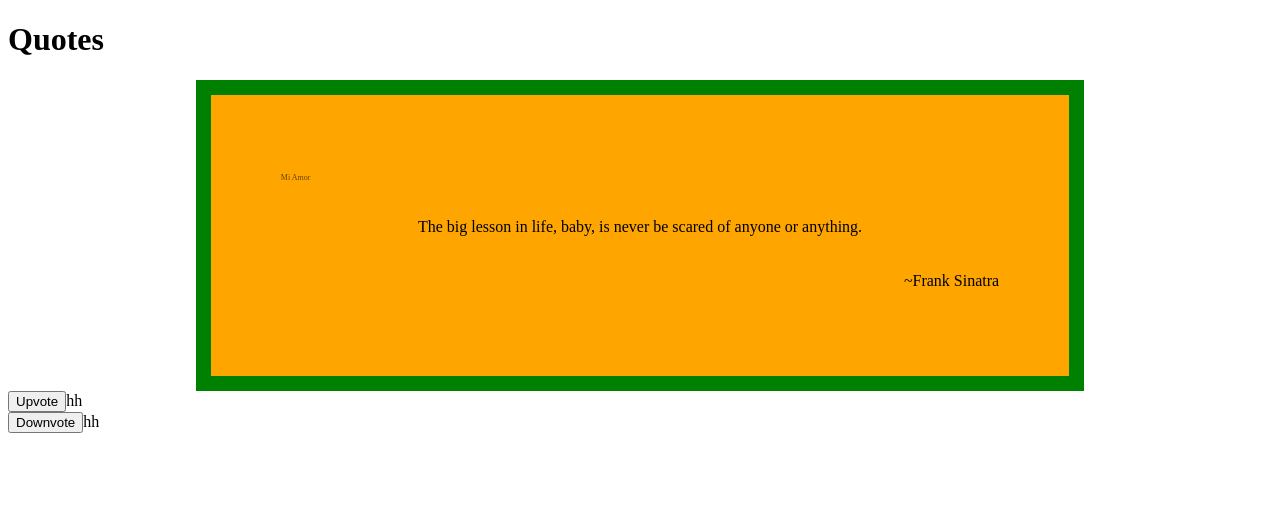
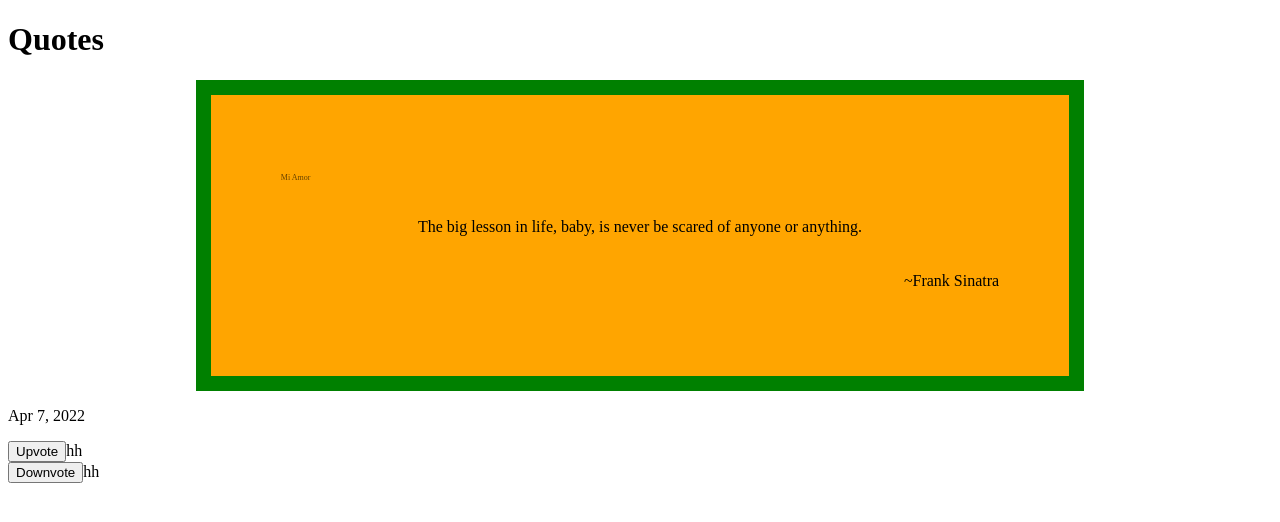
Before and after one commit to Miss-Faith/Quotes, an Angular app: page / in a window 1280 px wide. Shown: the top 522 px of the page. Built offline with nearby package versions, Linux system fonts and the light colour scheme.

Commit message:
Add date type and date pipe

```diff
--- a/src/app/quotes.ts
+++ b/src/app/quotes.ts
@@ -1,3 +1,3 @@
 export class Quote {
-    constructor(public editor:string, public quote:string, public author:string){}
+    constructor(public editor:string, public quote:string, public author:string, public publishedDate:Date){}
 }
--- a/src/app/quotes/quotes.component.html
+++ b/src/app/quotes/quotes.component.html
@@ -5,6 +5,7 @@
     <p id="author">~{{quote.author}}</p>
   </div>
   <div>
+    <p>{{quote.publishedDate | date}}</p>
     <app-quote-detail [quote]='quote'></app-quote-detail>
   </div>
 
--- a/src/app/quotes/quotes.component.ts
+++ b/src/app/quotes/quotes.component.ts
@@ -9,7 +9,7 @@
 export class QuotesComponent implements OnInit {
 
   quotes: Quote[] = [
-    new Quote("Mi Amor","The big lesson in life, baby, is never be scared of anyone or anything.", "Frank Sinatra")
+    new Quote("Mi Amor","The big lesson in life, baby, is never be scared of anyone or anything.", "Frank Sinatra", new Date())
   ]
 
   constructor() { }
```
